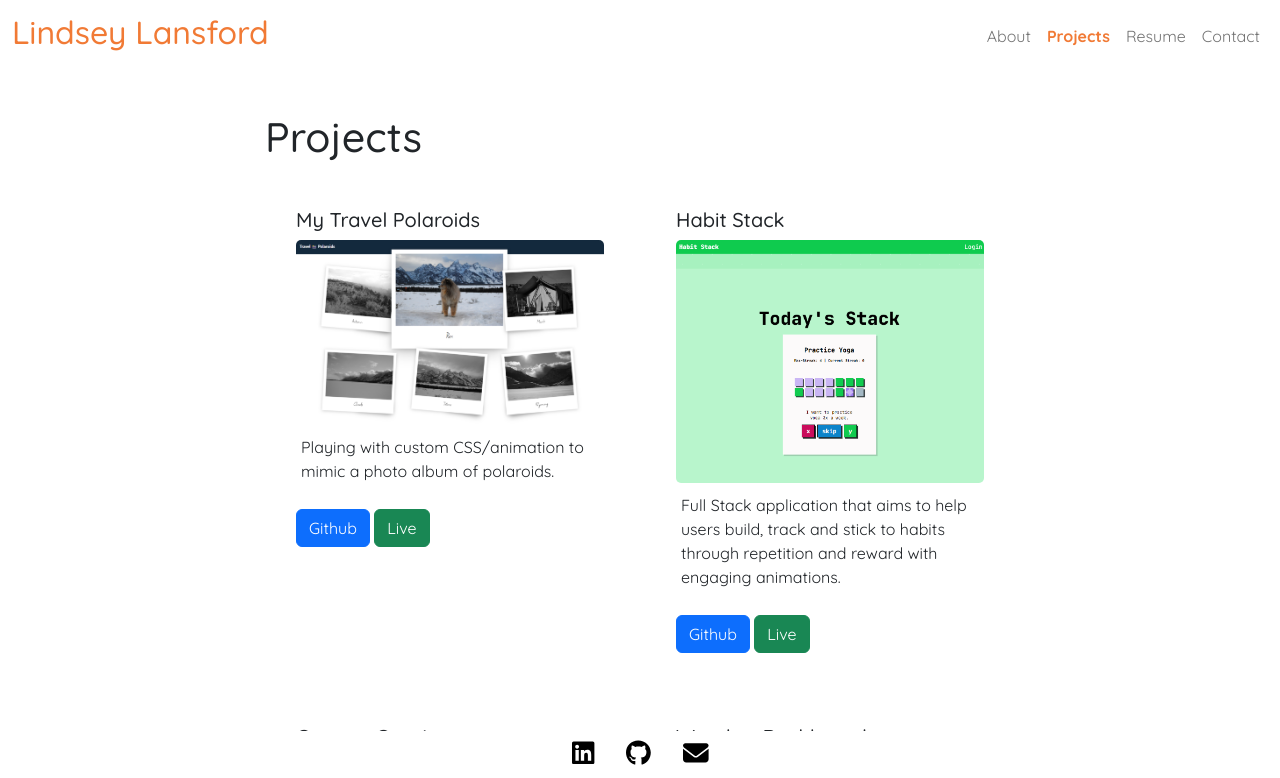
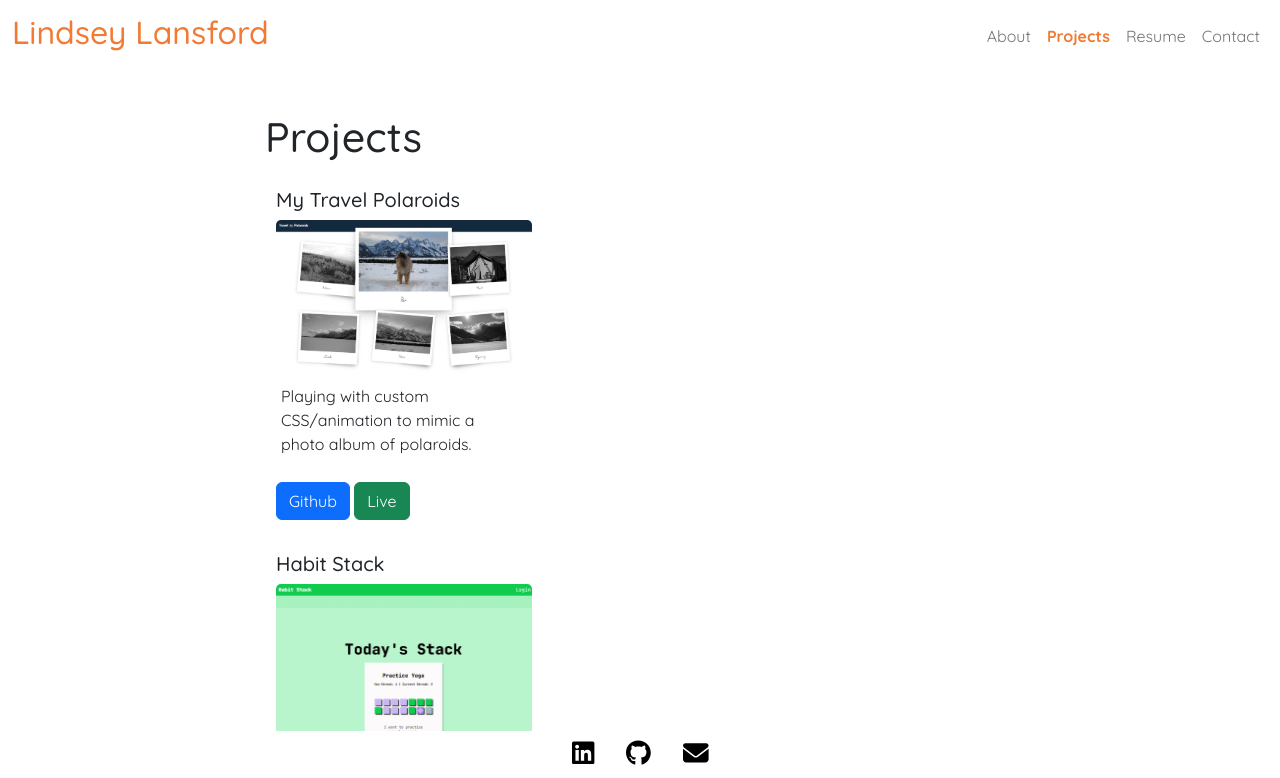
Before and after one commit to lindsey-lansford/react-portfolio, a React (Create React App) app: page /react-portfolio/portfolio in a window 1280 px wide. Shown: the top 778 px of the page. Built offline with nearby package versions, Linux system fonts and the light colour scheme; what react-animations would draw is missing.

Commit message:
commenting out unused css

```diff
--- a/src/styles/projectCard.css
+++ b/src/styles/projectCard.css
@@ -65,7 +65,10 @@ a:hover {
   color:black !important;
 }
 
-.grid {
+
+
+/* CSS for ./pages/CardLayout.js */
+/* .grid {
   min-height: 100%;
   display: flex;
   flex-wrap: wrap;
@@ -78,9 +81,11 @@ a:hover {
 
 .box {
   margin: 20px;
-}
+} */
 
-/* OLD CSS FOR CUSTOM BOOTSTRAP COMPONENT */
+
+
+/* CSS FOR ./components/ProjectCardBS.js */
 /* .card-header {
   font-size: 1.7rem;
   font-weight: bold;
```
